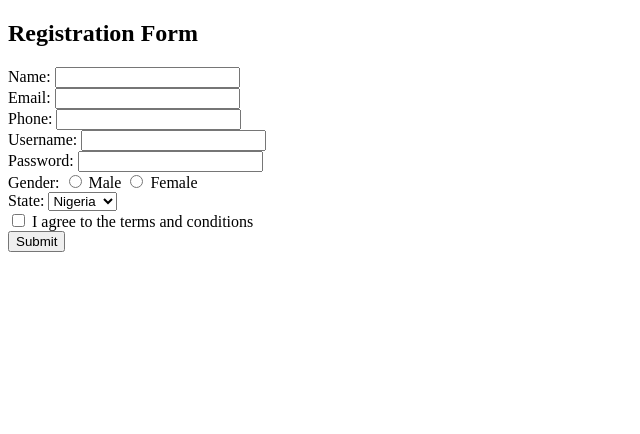
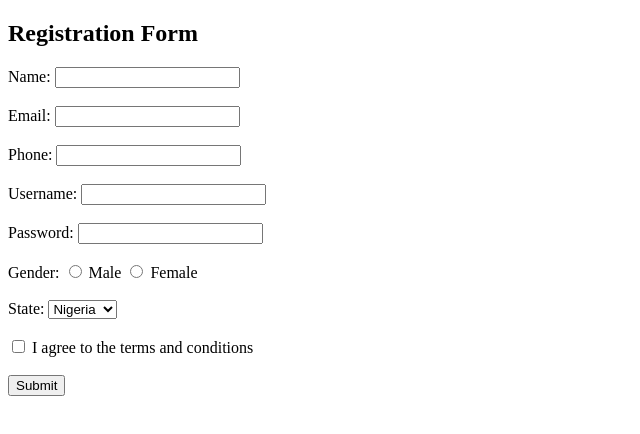
Before and after one commit to arinzeatusiuba/Lesson_1_-_2_Task_6_Arinze-Atusiuba, a website: page html/index.html in a window 1280 px wide. Shown: the whole page, without its empty margins (0-640 px from the left). Drawn offline with Linux system fonts and the light colour scheme.

Commit message:
space added between each input field

```diff
--- a/html/index.html
+++ b/html/index.html
@@ -11,24 +11,24 @@
     <form method="post" action="#">
       <h2>Registration Form</h2>
       <label for="name">Name:</label>
-      <input type="text" id="name" name="name" required /><br />
+      <input type="text" id="name" name="name" required /><br /> <br>
         <label for="email">Email:</label>
-  <input type="email" id="email" name="email" required /><br />
+  <input type="email" id="email" name="email" required /><br /> <br>
 
   <label for="phone">Phone:</label>
-  <input type="tel" id="phone" name="phone" required /><br />
+  <input type="tel" id="phone" name="phone" required /><br /> <br>
 
   <label for="username">Username:</label>
-  <input type="text" id="username" name="username" required /><br />
+  <input type="text" id="username" name="username" required /><br /> <br>
 
   <label for="password">Password:</label>
-  <input type="password" id="password" name="password" required /><br />
+  <input type="password" id="password" name="password" required /><br /> <br>
 
   <label for="gender">Gender:</label>
   <input type="radio" id="male" name="gender" value="male" />
   <label for="male">Male</label>
   <input type="radio" id="female" name="gender" value="female" />
-  <label for="female">Female</label><br />
+  <label for="female">Female</label><br /> <br>
 
   <label for="country">State:</label>
   <select id="country" name="country">
@@ -36,10 +36,10 @@
     <option value="Canada">Canada</option>
     <option value="USA">USA</option>
     <option value="Ghana">Ghana</option>
-  </select><br />
+  </select><br /> <br>
 
   <input type="checkbox" id="terms" name="terms" required />
-  <label for="terms">I agree to the terms and conditions</label><br />
+  <label for="terms">I agree to the terms and conditions</label><br /> <br>
 
   <input type="submit" value="Submit" />
 </form>
```
